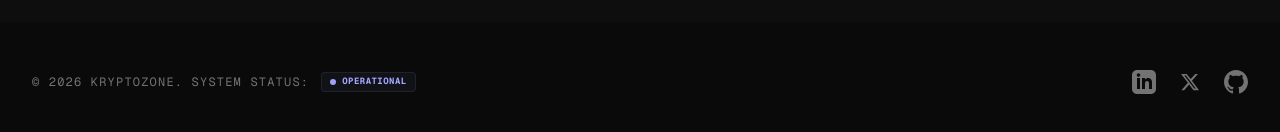
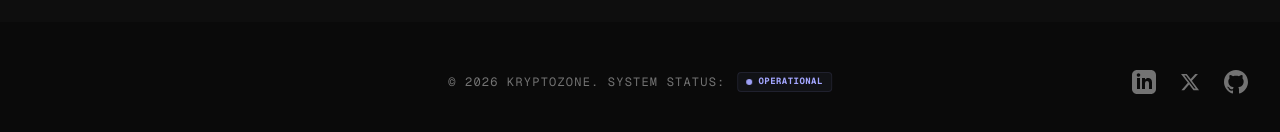
Before and after one commit to zeredogo/KryptoZone, a React (Vite) app: page / in a window 1280 px wide. Shown: the part 1842-1974 px from the top of the page. Built offline with nearby package versions, Linux system fonts and the light colour scheme; no server answers; the database is empty.

Commit message:
Update src/components/Footer.jsx

```diff
--- a/src/components/Footer.jsx
+++ b/src/components/Footer.jsx
@@ -3,9 +3,9 @@ import React from 'react'
 export default function Footer() {
   return (
     <footer className="bg-neutral-950 w-full py-12 px-8 mt-auto">
-      <div className="flex flex-col md:flex-row justify-between items-center gap-8 max-w-screen-2xl mx-auto">
-        <div className="flex items-center gap-3 w-full justify-center md:w-auto md:justify-start">
-          <div className="text-neutral-500 font-label text-xs uppercase tracking-widest">
+      <div className="relative flex flex-col md:flex-row justify-end items-center gap-8 max-w-screen-2xl mx-auto">
+        <div className="flex items-center gap-3 w-full justify-center md:absolute md:left-1/2 md:-translate-x-1/2 md:w-auto">
+          <div className="text-neutral-500 font-label text-xs uppercase tracking-widest text-center">
             © {new Date().getFullYear()} KryptoZone. System Status:
           </div>
           <div className="flex items-center gap-1.5 px-2 py-0.5 bg-primary/5 rounded border border-primary/10">
```
